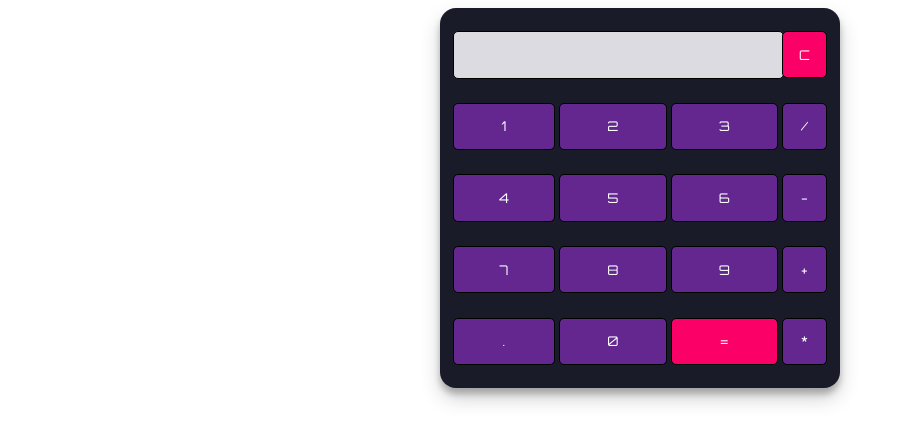
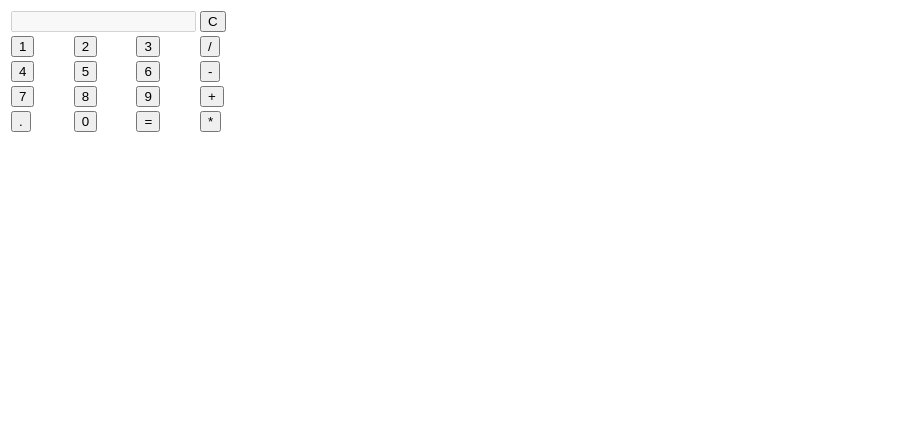
Before and after one commit to R9-Analytics/modelled-finance, a Flask app: page /calc in a window 1280 px wide. Shown: the top 443 px of the page, without its empty margins (0-899 px from the left). Run offline with Flask 3, Linux system fonts and the light colour scheme.

Commit message:
calculator works

```diff
--- a/templates/index.html
+++ b/templates/index.html
@@ -3,8 +3,7 @@
 
 <head>
   <meta charset="utf-8">
-  <title>Simple Calculator using HTML, CSS and JavaScript</title>
-  <link rel="stylesheet" href="styles.css">
+  <title>Simple Calculator</title>
 </head>
 
 <body>
@@ -45,7 +44,22 @@
   </tr>
 </table>
 
-<script type="text/javascript" src="script.js"></script>
+<!-- script type="text/javascript" src="script.js"></script -->
+  <script>
+      function clearScreen() {
+          document.getElementById("result").value = "";
+      }
+
+      function display(value) {
+          document.getElementById("result").value += value;
+      }
+
+      function calculate() {
+          var p = document.getElementById("result").value;
+          var q = eval(p);
+          document.getElementById("result").value = q;
+      }
+  </script>
 
 </body>
 
--- a/templates/script.js
+++ /dev/null
@@ -1,16 +0,0 @@
-// This function clears all the values
-function clearScreen() {
-    document.getElementById("result").value = "";
-}
-
-// This function displays the values
-function display(value) {
-    document.getElementById("result").value += value;
-}
-
-// This function evaluates the expression and returns the result
-function calculate() {
-    var p = document.getElementById("result").value;
-    var q = eval(p);
-    document.getElementById("result").value = q;
-}
--- a/templates/styles.css
+++ /dev/null
@@ -1,43 +0,0 @@
-@import url('https://fonts.googleapis.com/css2?family=Orbitron&display=swap');
-
-.calculator {
-    padding: 10px;
-    border-radius: 1em;
-    height: 380px;
-    width: 400px;
-    margin: auto;
-    background-color: #191b28;
-    box-shadow: rgba(0, 0, 0, 0.19) 0px 10px 20px, rgba(0, 0, 0, 0.23) 0px 6px 6px;
-}
-
-.display-box {
-    font-family: 'Orbitron', sans-serif;
-    background-color: #dcdbe1;
-    border: solid black 0.5px;
-    color: black;
-    border-radius: 5px;
-    width: 100%;
-    height: 65%;
-}
-
-#btn {
-    background-color: #fb0066;
-}
-
-input[type=button] {
-    font-family: 'Orbitron', sans-serif;
-    background-color: #64278f;
-    color: white;
-    border: solid black 0.5px;
-    width: 100%;
-    border-radius: 5px;
-    height: 70%;
-    outline: none;
-}
-
-input:active[type=button] {
-    background: #e5e5e5;
-    -webkit-box-shadow: inset 0px 0px 5px #c1c1c1;
-    -moz-box-shadow: inset 0px 0px 5px #c1c1c1;
-    box-shadow: inset 0px 0px 5px #c1c1c1;
-}
```
